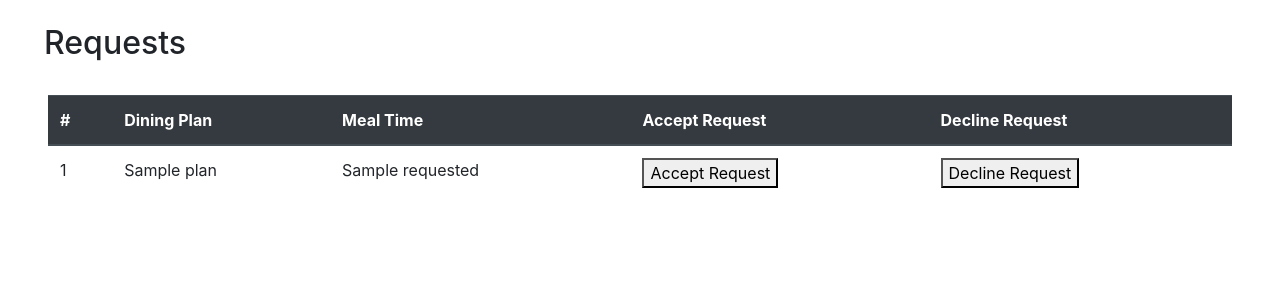
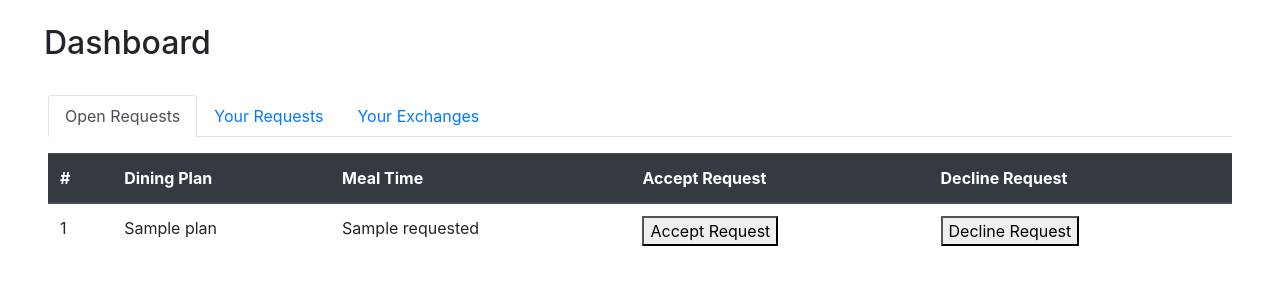
Before and after one commit to dsaha04/MealSwap, a Flask app: page /dashboard in a window 1280 px wide. Shown: the part 58-358 px from the top of the page. Run offline with Flask 2, Linux system fonts and the light colour scheme; the visitor is signed in with stand-in values (Sample User, id 1); a database or web service that is not in the repository returns one stand-in record (values such as "Sample title"); some libraries are stand-ins or nearby versions.

Commit message:
added navtabs

```diff
--- a/templates/dashboard.html
+++ b/templates/dashboard.html
@@ -20,6 +20,12 @@
     <script src="https://cdn.jsdelivr.net/npm/bootstrap@4.3.1/dist/js/bootstrap.min.js" integrity="sha384-JjSmVgyd0p3pXB1rRibZUAYoIIy6OrQ6VrjIEaFf/nJGzIxFDsf4x0xIM+B07jRM" crossorigin="anonymous"></script>
     <!-- AJAX for Flask -->
     <script src="https://ajax.googleapis.com/ajax/libs/jquery/3.1.1/jquery.min.js"></script>
+
+    <!-- MDB -->
+    <script
+    type="text/javascript"
+    src="https://cdnjs.cloudflare.com/ajax/libs/mdb-ui-kit/6.0.0/mdb.min.js"
+  ></script>
 </head>
 
 <script>
@@ -59,7 +65,7 @@ function deleteRequest(id) {
     {% include 'navbar.html' %}
     <div class="mx-sm-4 mt-4" style="padding-left: 20px">
       <h2>
-      Requests
+      Dashboard
       </h2>
     </div>
 
@@ -68,6 +74,12 @@ function deleteRequest(id) {
     </div>
     <div class="container-fluid px-0">
     <div class="mx-sm-5 mt-4">
+
+        {% with %}
+            {% set activeTab = ["active", "", ""] %}
+            {% include 'tabnav.html' %}
+        {% endwith %}
+
         <table class="table">
             <thead class="thead-dark">
               <tr>
@@ -111,6 +123,7 @@ function deleteRequest(id) {
                 <td>Ivy</td>
                 <td>Lunch</td>
               </tr> -->
+
             </tbody>
           </table>
 
--- /dev/null
+++ b/templates/tabnav.html
@@ -0,0 +1,38 @@
+<ul class="nav nav-tabs mb-3" id="ex1" role="tablist">
+        <li class="nav-item" role="presentation">
+          <a
+            class="nav-link {{activeTab[0]}}"
+            id="ex1-tab-1"
+            data-mdb-toggle="tab"
+            href="/dashboard"
+            role="tab"
+            aria-controls="ex1-tabs-1"
+            aria-selected="true"
+            >Open Requests</a
+          >
+        </li>
+        <li class="nav-item" role="presentation">
+          <a
+            class="nav-link {{activeTab[1]}}"
+            id="ex1-tab-2"
+            data-mdb-toggle="tab"
+            href="/yourrequests"
+            role="tab"
+            aria-controls="ex1-tabs-2"
+            aria-selected="false"
+            >Your Requests</a
+          >
+        </li>
+        <li class="nav-item" role="presentation">
+          <a
+            class="nav-link {{activeTab[2]}}"
+            id="ex1-tab-3"
+            data-mdb-toggle="tab"
+            href="exchanges"
+            role="tab"
+            aria-controls="ex1-tabs-3"
+            aria-selected="false"
+            >Your Exchanges</a
+          >
+        </li>
+      </ul>
--- a/templates/your_exchanges.html
+++ b/templates/your_exchanges.html
@@ -62,7 +62,7 @@ function cancelExchange(id) {
     {% include 'navbar.html' %}
     <div class="mx-sm-4 mt-4" style="padding-left: 20px">
       <h2>
-        Your Exchanges
+        Dashboard
       </h2>
     </div>
 
@@ -71,6 +71,10 @@ function cancelExchange(id) {
 
     <div class="container-fluid px-0">
       <div class="mx-sm-5 mt-4">
+        {% with %}
+            {% set activeTab = ["", "", "active"] %}
+            {% include 'tabnav.html' %}
+        {% endwith %}
         <table class="table">
             <thead class="thead-dark">
               <tr>
--- a/templates/your_requests.html
+++ b/templates/your_requests.html
@@ -45,7 +45,7 @@
 
     <div class="mx-sm-4 mt-4" style="padding-left: 20px">
       <h2>
-        Your Requests
+        Dashboard
       </h2>
     </div>
 
@@ -54,6 +54,10 @@
 
     <div class="container-fluid px-0">
       <div class="mx-sm-5 mt-4">
+        {% with %}
+            {% set activeTab = ["", "active", ""] %}
+            {% include 'tabnav.html' %}
+        {% endwith %}
         <table class="table">
             <thead class="thead-dark">
               <tr>
```
